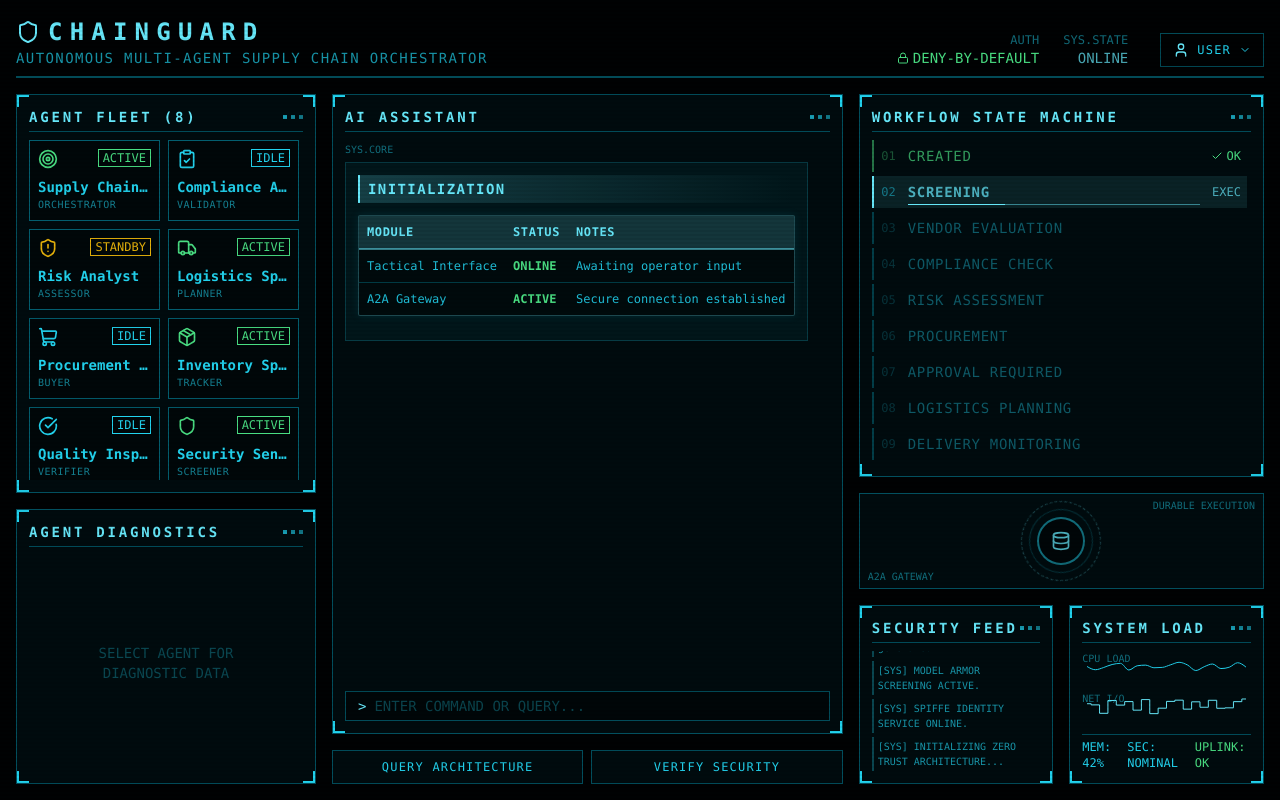
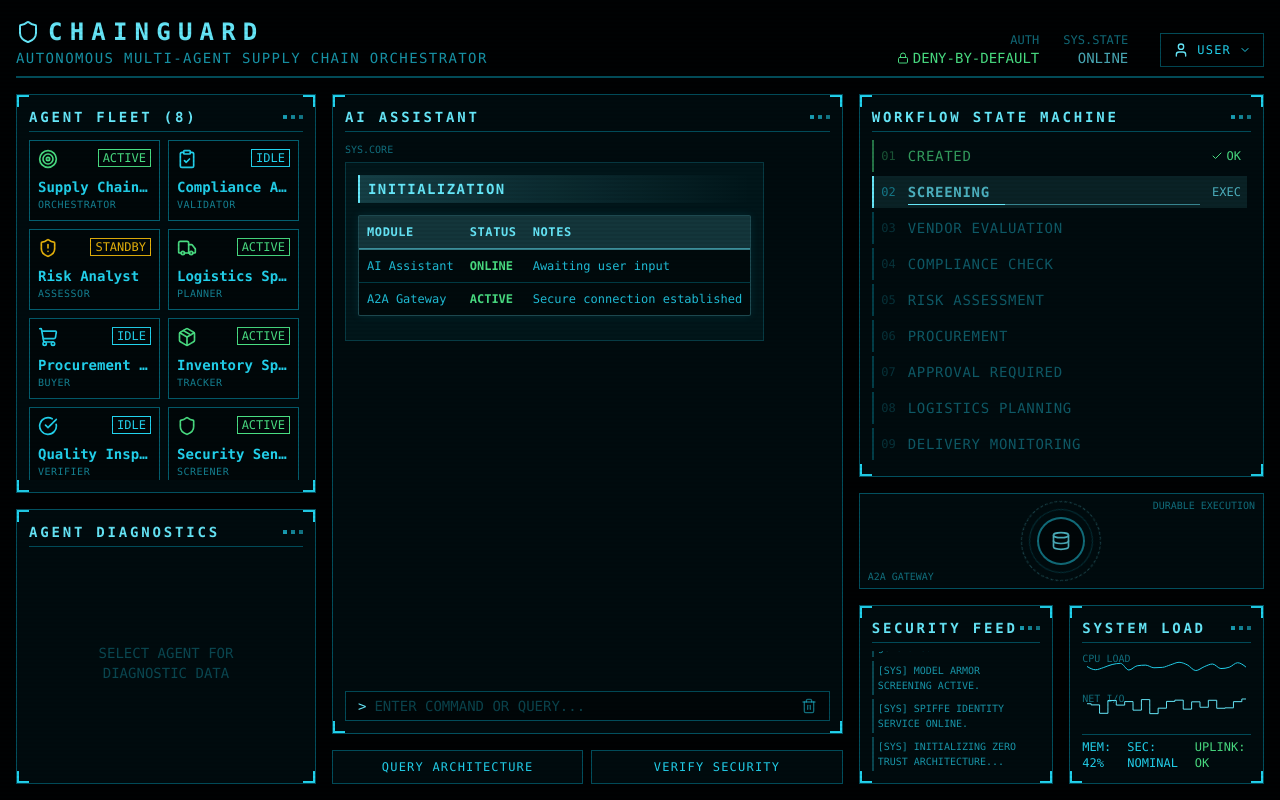
Before and after one commit to surajns0033-collab/chainguard, a React (Vite) app in the folder frontend/: page / in a window 1280 px wide. Built offline with nearby package versions, Linux system fonts and the light colour scheme.

Commit message:
ChainGuard

```diff
--- a/frontend/components/Terminal.tsx
+++ b/frontend/components/Terminal.tsx
@@ -1,5 +1,6 @@
 import React, { useState, useRef, useEffect } from 'react';
 import { streamSystemResponse } from '../services/geminiService';
+import { Trash2 } from 'lucide-react';
 
 interface Message {
   id: string;
@@ -19,7 +20,7 @@ interface TerminalProps {
 
 export const Terminal: React.FC<TerminalProps> = ({ externalCommand }) => {
   const [messages, setMessages] = useState<Message[]>([
-    { id: 'init-1', sender: 'SYSTEM', text: '[ INITIALIZATION ]\n| Module | Status | Notes |\n|---|---|---|\n| Tactical Interface | ONLINE | Awaiting operator input |\n| A2A Gateway | ACTIVE | Secure connection established |' }
+    { id: 'init-1', sender: 'SYSTEM', text: '[ INITIALIZATION ]\n| Module | Status | Notes |\n|---|---|---|\n| AI Assistant | ONLINE | Awaiting user input |\n| A2A Gateway | ACTIVE | Secure connection established |' }
   ]);
   const [input, setInput] = useState('');
   const [isProcessing, setIsProcessing] = useState(false);
@@ -79,6 +80,12 @@ export const Terminal: React.FC<TerminalProps> = ({ externalCommand }) => {
     const userMsg = input.trim();
     setInput('');
     processCommand(userMsg);
+  };
+
+  const handleClear = () => {
+    setMessages([
+      { id: Date.now().toString(), sender: 'SYSTEM', text: '[ SYSTEM ]\n- AI ASSISTANT MEMORY PURGED.\n- AWAITING INPUT...' }
+    ]);
   };
 
   // Colorize specific status keywords without the glow effect
@@ -217,7 +224,7 @@ export const Terminal: React.FC<TerminalProps> = ({ externalCommand }) => {
         {messages.map((msg) => (
           <div key={msg.id} className={`flex flex-col ${msg.sender === 'USER' ? 'items-end' : 'items-start'}`}>
             <span className={`text-[10px] mb-0.5 opacity-50 ${msg.sender === 'USER' ? 'text-hud-highlight' : 'text-hud-text'}`}>
-              {msg.sender === 'USER' ? 'OPERATOR' : 'SYS.CORE'}
+              {msg.sender === 'USER' ? 'USER' : 'SYS.CORE'}
             </span>
             <div className={`
               p-3 max-w-[98%] break-words
@@ -242,13 +249,22 @@ export const Terminal: React.FC<TerminalProps> = ({ externalCommand }) => {
           value={input}
           onChange={(e) => setInput(e.target.value)}
           disabled={isProcessing}
-          className="flex-1 bg-transparent outline-none text-hud-text placeholder-hud-text/30 text-sm"
+          className="flex-1 bg-transparent outline-none text-hud-text placeholder-hud-text/30 text-sm pr-8"
           placeholder="ENTER COMMAND OR QUERY..."
           autoComplete="off"
           spellCheck="false"
         />
-        {isProcessing && (
-          <div className="absolute right-2 w-3 h-3 border-2 border-hud-highlight border-t-transparent rounded-full animate-spin"></div>
+        {isProcessing ? (
+          <div className="absolute right-2 w-4 h-4 border-2 border-hud-highlight border-t-transparent rounded-full animate-spin"></div>
+        ) : (
+          <button
+            type="button"
+            onClick={handleClear}
+            className="absolute right-2 text-hud-text/50 hover:text-hud-alert transition-colors p-1"
+            title="Clear History"
+          >
+            <Trash2 className="w-4 h-4" />
+          </button>
         )}
       </form>
     </div>
```
